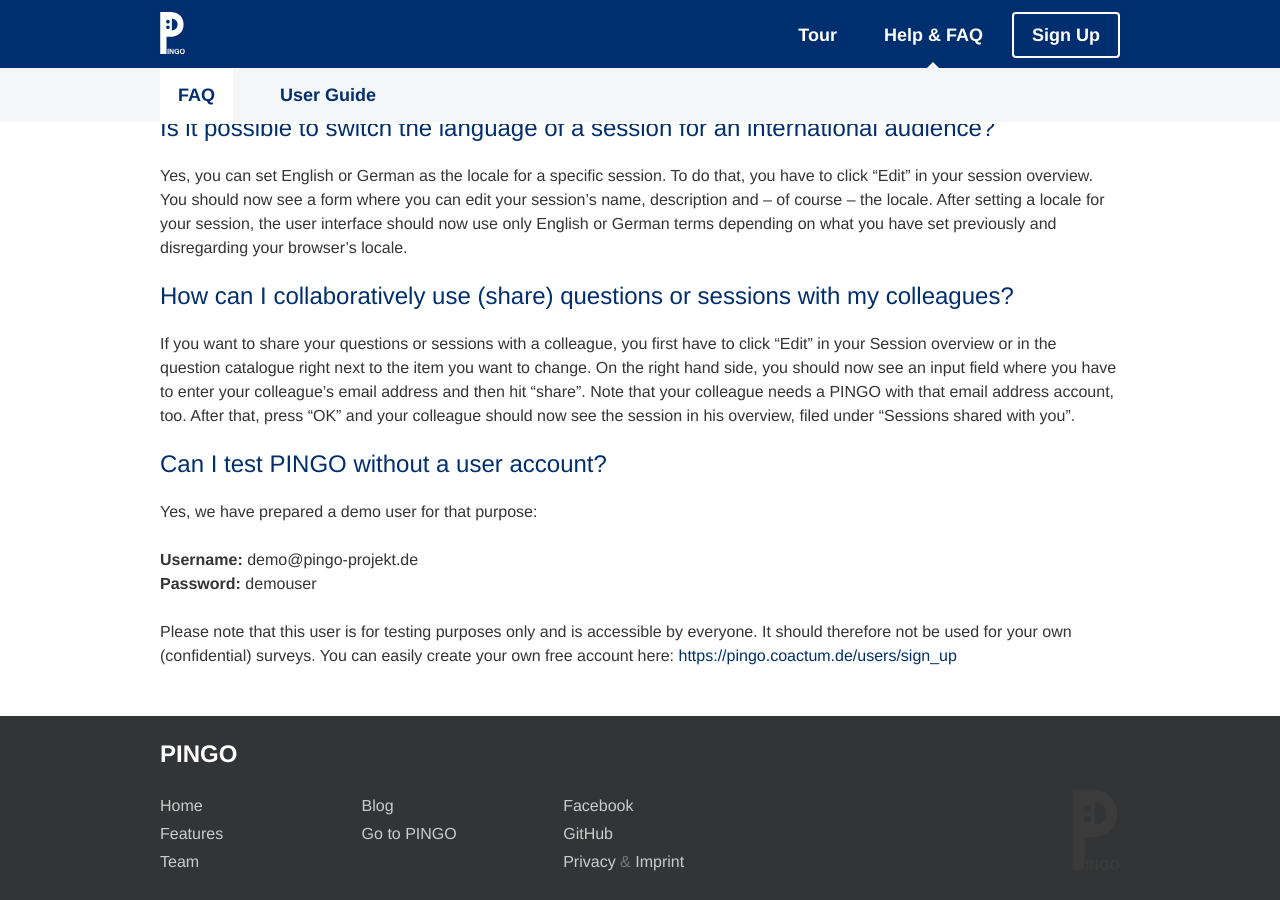
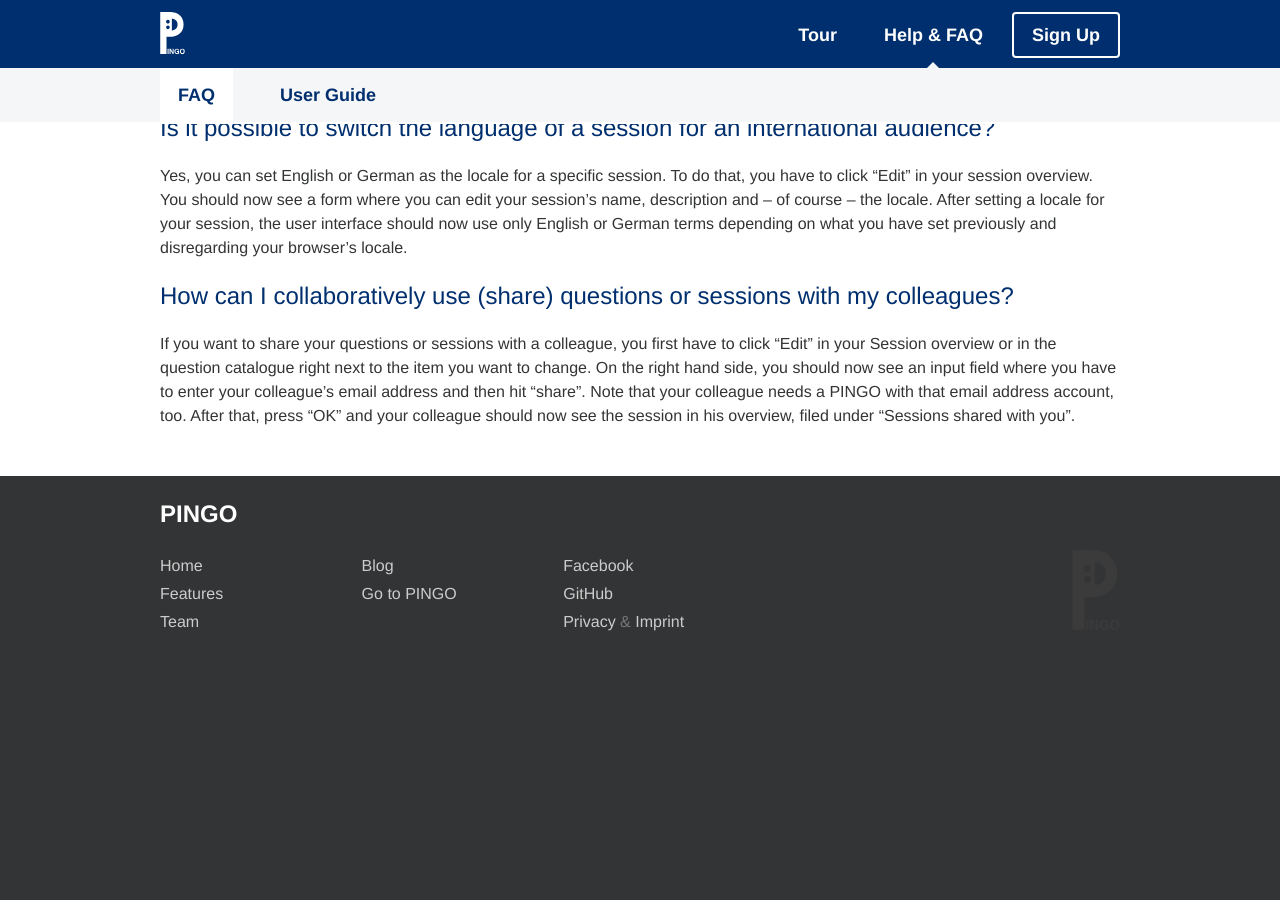
Before and after one commit to PingoUPB/pingoupb.github.io, a Jekyll site: the page built from en/faq/index.md, in a window 1280 px wide and 900 px high, scrolled down 628 px. Built offline with Jekyll 4.4.1, drawn with Linux system fonts in a browser that asks for light colours; after the commit the page ends 1288 px from its top, so only the background shows below that.

Commit message:
Update index.md

```diff
--- a/en/faq/index.md
+++ b/en/faq/index.md
@@ -27,13 +27,3 @@
 ## How can I collaboratively use (share) questions or sessions with my colleagues?
 
 If you want to share your questions or sessions with a colleague, you first have to click “Edit” in your Session overview or in the question catalogue right next to the item you want to change. On the right hand side, you should now see an input field where you have to enter your colleague’s email address and then hit “share”. Note that your colleague needs a PINGO with that email address account, too. After that, press “OK” and your colleague should now see the session in his overview, filed under “Sessions shared with you”.
-
-
-## Can I test PINGO without a user account?
-
-Yes, we have prepared a demo user for that purpose:
-
-**Username:** demo@pingo-projekt.de
-**Password:** demouser
-
-Please note that this user is for testing purposes only and is accessible by everyone. It should therefore not be used for your own (confidential) surveys. You can easily create your own free account here: <https://pingo.coactum.de/users/sign_up>
```
